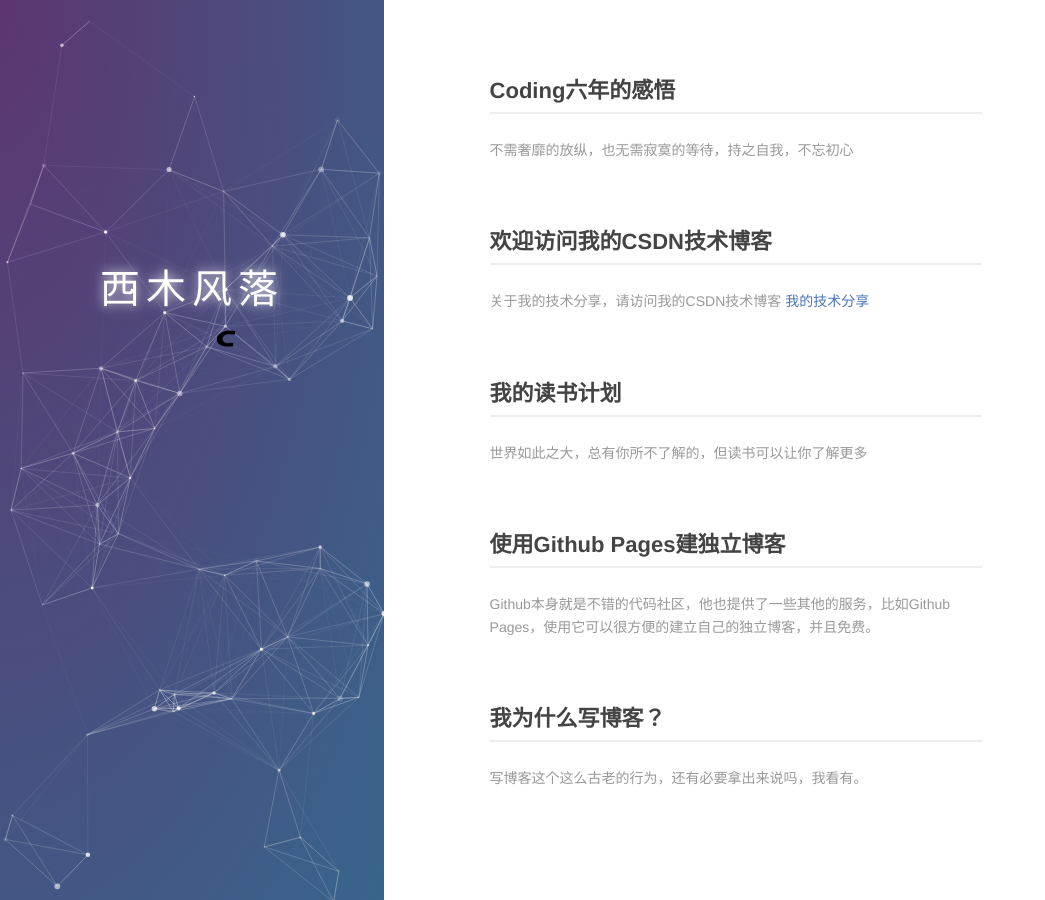
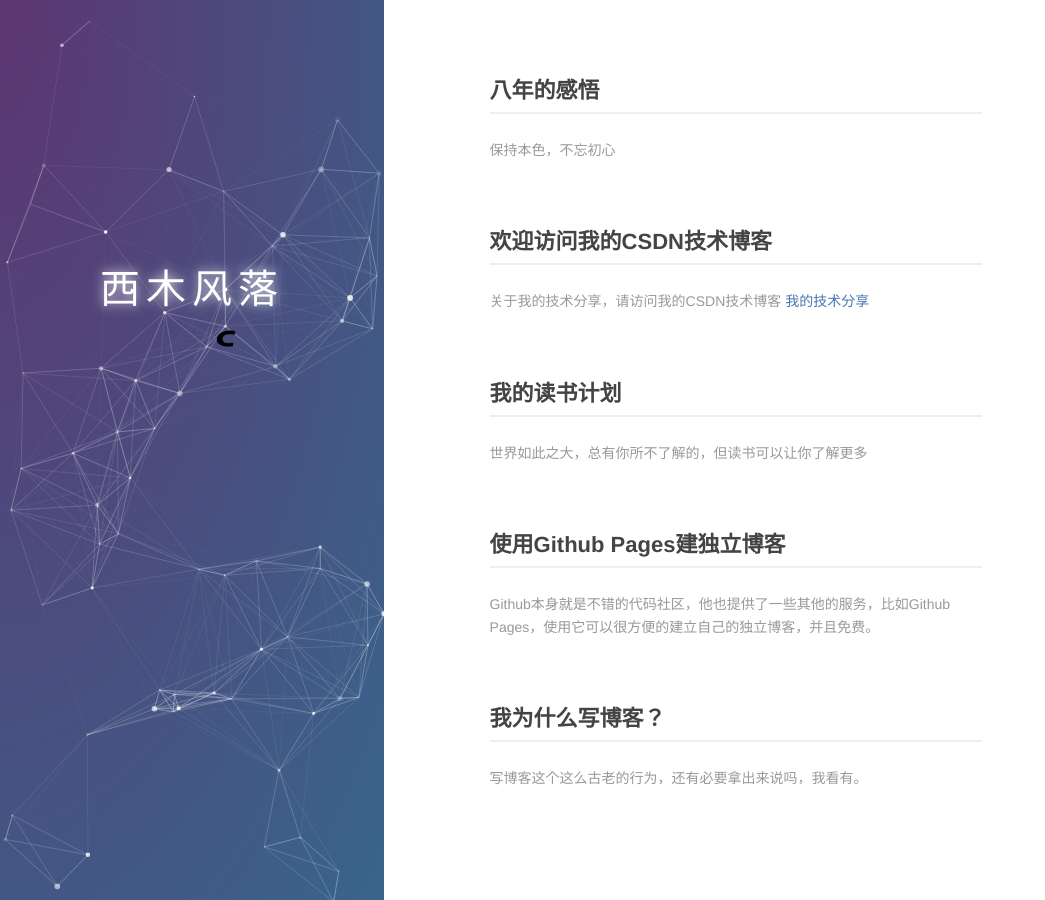
Before and after one commit to chenweiw09/chenweiw09.github.io, a Jekyll site: the page built from index.md, in a window 1280 px wide. Shown: the whole page, without its empty margins (0-1045 px from the left). Built offline with Jekyll 4.4.1, drawn with Linux system fonts in a browser that asks for light colours.

Commit message:
Update 2017-08-13-about-me.md

```diff
--- a/_posts/2017-08-13-about-me.md
+++ b/_posts/2017-08-13-about-me.md
@@ -1,7 +1,7 @@
 ---
 layout: post
-title: Coding六年的感悟
-description: 不需奢靡的放纵，也无需寂寞的等待，持之自我，不忘初心
+title: 八年的感悟
+description: 保持本色，不忘初心
 category: blog
 ---
 
```
